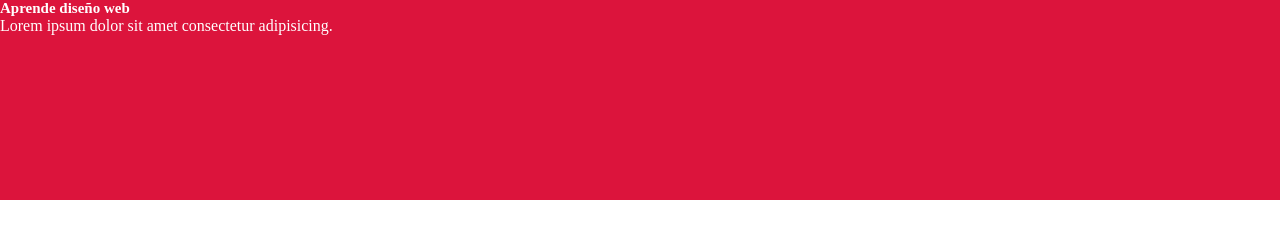
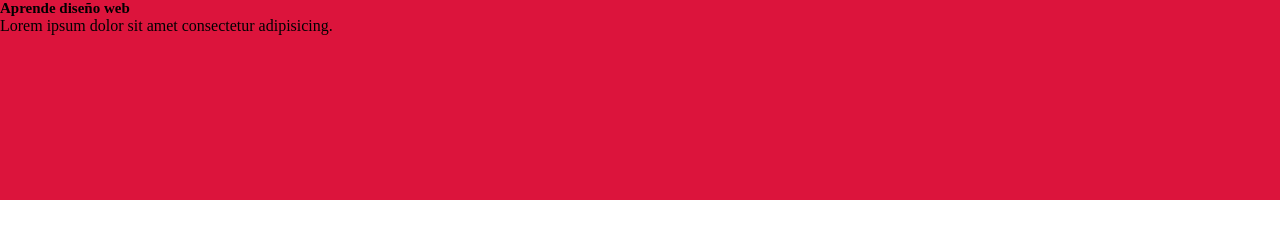
Before and after one commit to OGKGreed/CSS-con-AlexCG-Design, a plain HTML site: page Sección 4 - Herencia, Cascada y Especificidad/index.html in a window 1280 px wide. Drawn offline with Linux system fonts and the light colour scheme.

Commit message:
Finalizando la sección 4

```diff
--- a/Sección 4 - Herencia, Cascada y Especificidad/estilos.css
+++ b/Sección 4 - Herencia, Cascada y Especificidad/estilos.css
@@ -50,7 +50,7 @@
 .header{
     height: 400px;
     background: crimson;
-    color: white;
+    /* color: white; */
 
     height: 300px;
     height: 200px;
@@ -86,7 +86,7 @@ h2.title{
 
 /* ? Existe una propiedad que es capaz de romper toda la especificidad de un proyecto, por lo que no se recomienda usarla para nada. Ese valor es !important, y, aunque este valor se agregue arriba del código, no importará cuan específico sea un selector; siempre ganará la prioridad.
 
-! ↓ Agregar las reglas debajo de este comentario al código para ver el comportamiento de la propiedad !important.
+! ↓ Agregar las reglas debajo de este comentario al código para ver el comportamiento de la propiedad !important y por qué no debe usarse.
 TODO: Copiar todas las reglas de cada caso y pegarlas en el código. (Se pueden sobreescribiar algunas o agregar solo las faltantes)
 
 * CASO 1: USO NORMAL DE !IMPORTANT
@@ -122,3 +122,41 @@ body>header>h2.title#title{
     font-size: 50px !important
 }
 */
+
+
+
+/* ! HERENCIA
+   ? La herencia es la capacidad de los elementos padre de heredar características a elementos hijos. Estas características son algunas de sus propiedades, pues no todas son heredables; a pesar de esto, podemos forzar a los elementos hijos a obtener propiedades de sus elementos padre.
+
+   * Valores initial y inherit
+
+        * Initial -> Se usa para definir que un elemento hijo conservará el valor inicial que el explorador le asigno. Por ejemplo: si hereda un color de letras blanco, este regresará a ser negro.
+
+        * Inherit -> Su traducción es "heredado"; sirve para definir que el valor de una propiedad de un elemento hijo será heredado de su elemento padre. Por ejemplo: si tenemos un elemento padre con un font-size de 20px, podemos aplicarle font-size: inherit al elemento hijo para que herede los 20px de tamaño de su elemento padre.
+
+        ? Inherit puede ser útil para evitar tener que reescribir valores a mano, haciendo que los elementos hijos estén sujetos a los cambios de las propiedades heredadas de su elemento padre.
+
+    ! ↓ Agrega las reglas debajo de este comentario al código para ver ejemplos de herencia.
+    TODO: Copiar ambas reglas y pegarlas en el código. No olvides verificar el inspector de elementos y revisar el apartado "inherit from" para ver qué propiedades se están heredando.
+*/
+/* .header{
+    height: 400px;
+    background: crimson;
+    color: white;
+    border: 5px solid black;
+    font-family: Arial;
+    height: 300px;
+    height: 200px;
+    padding: 10px;
+    text-align: center;
+} */
+
+/* .title{
+    font-size: 25px;
+    border: inherit;
+    padding: inherit;
+    font-family: Helvetica;
+    text-align: initial;
+    color: initial;
+    font-family: initial;
+} */
```
